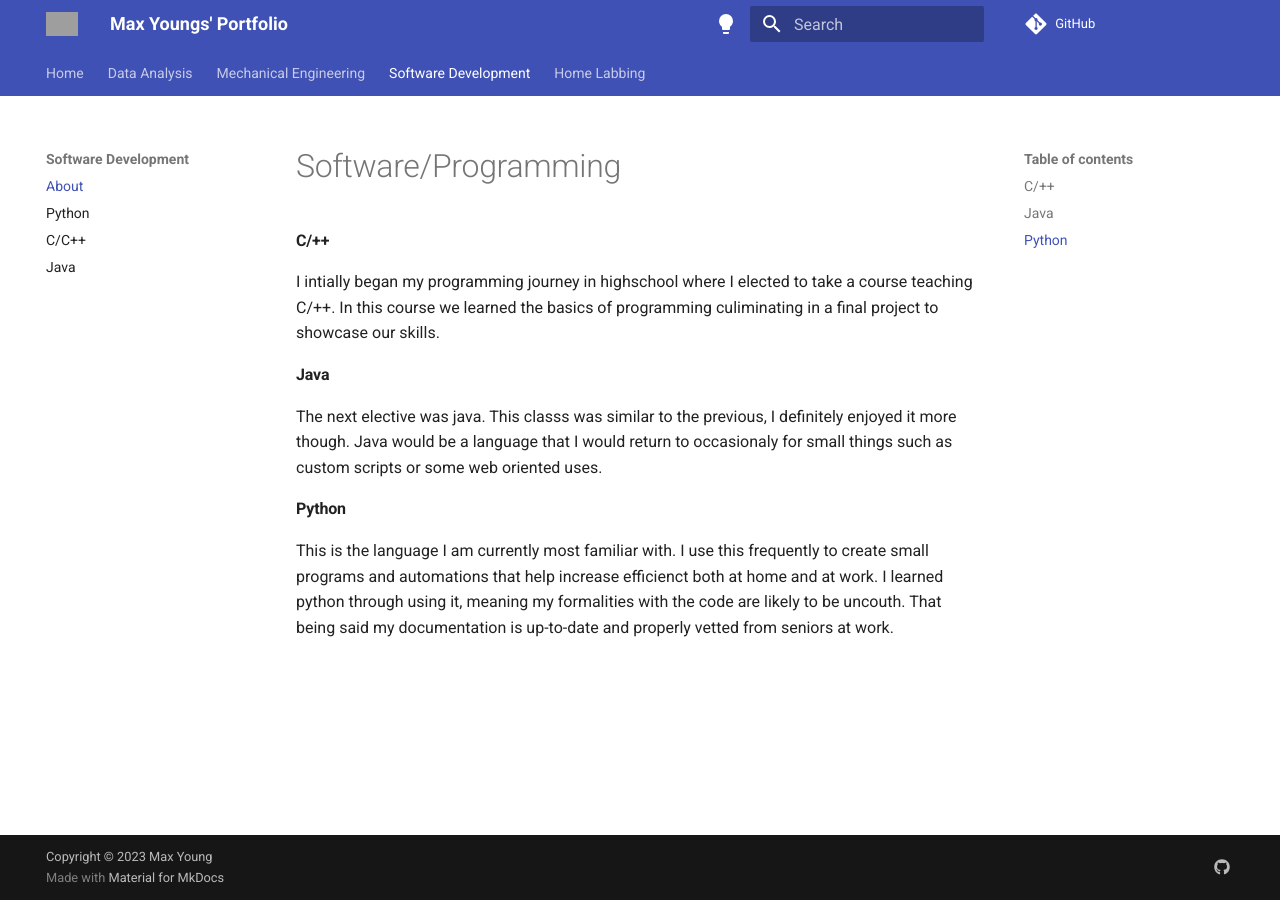
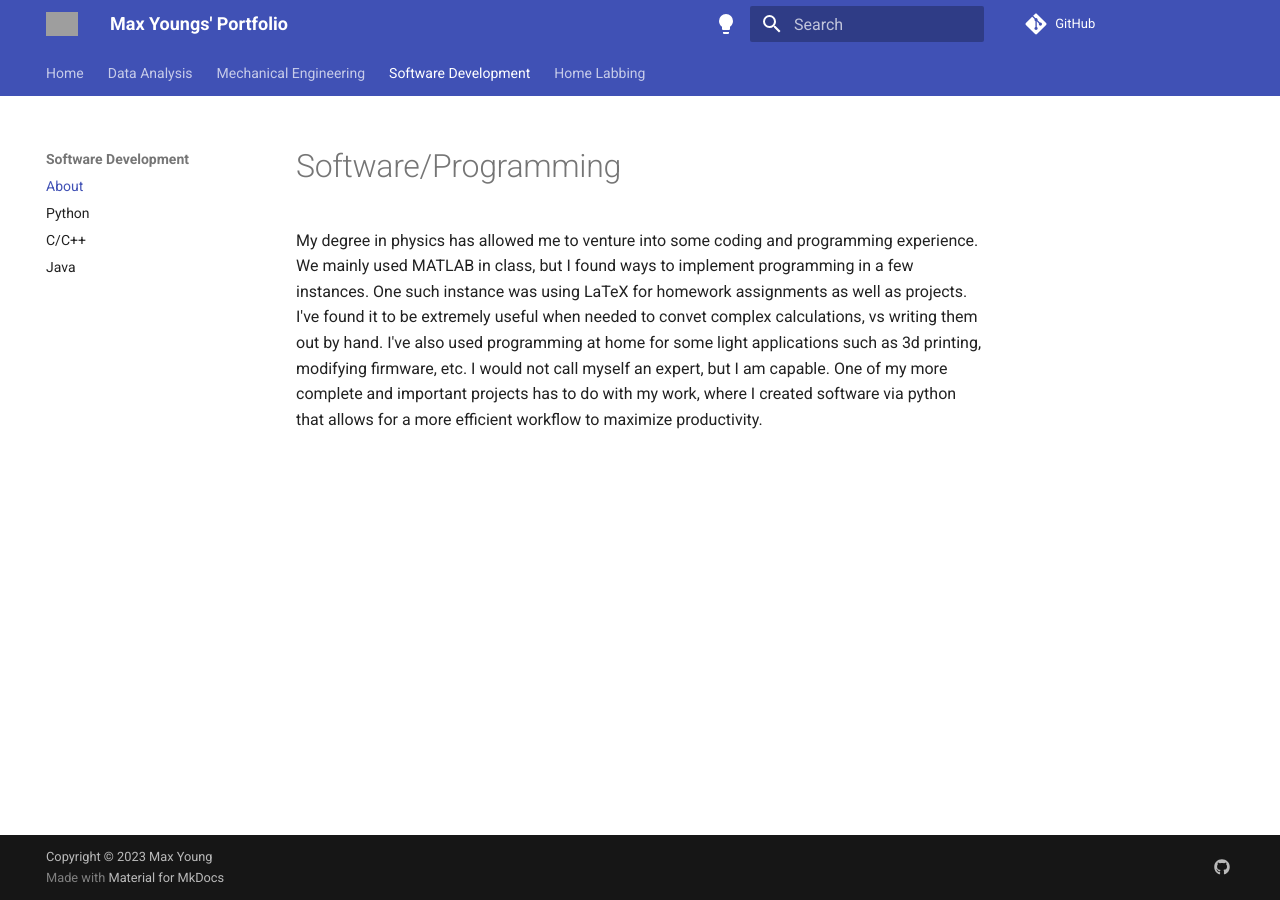
Before and after one commit to Gyrohammer/portfolio, an MkDocs documentation site: the page built from docs/software_dev/software_about.md, in a window 1280 px wide. Built offline with MkDocs 1.6.1 and Material for MkDocs 9.7.7, drawn with Linux system fonts in a browser that asks for light colours; comment, search, counter and statistics services are not loaded; grey boxes are pictures that could not be loaded.

Commit message:
change verbage homeserver and software about

```diff
--- a/docs/software_dev/software_about.md
+++ b/docs/software_dev/software_about.md
@@ -1,10 +1,3 @@
 # Software/Programming
 
-#### C/++
-I intially began my programming journey in highschool where I elected to take a course teaching C/++. In this course we learned the basics of programming culiminating in a final project to showcase our skills.
-
-#### Java
-The next elective was java. This classs was similar to the previous, I definitely enjoyed it more though. Java would be a language that I would return to occasionaly for small things such as custom scripts or some web oriented uses.
-
-#### Python
-This is the language I am currently most familiar with. I use this frequently to create small programs and automations that help increase efficienct both at home and at work. I learned python through using it, meaning my formalities with the code are likely to be uncouth. That being said my documentation is up-to-date and properly vetted from seniors at work.
+My degree in physics has allowed me to venture into some coding and programming experience. We mainly used MATLAB in class, but I found ways to implement programming in a few instances. One such instance was using LaTeX for homework assignments as well as projects. I've found it to be extremely useful when needed to convet complex calculations, vs writing them out by hand. I've also used programming at home for some light applications such as 3d printing, modifying firmware, etc. I would not call myself an expert, but I am capable. One of my more complete and important projects has to do with my work, where I created software via python that allows for a more efficient workflow to maximize productivity.
```
Also changed, not shown: docs/homelab/homelab_about.md (+2 -2 lines).
